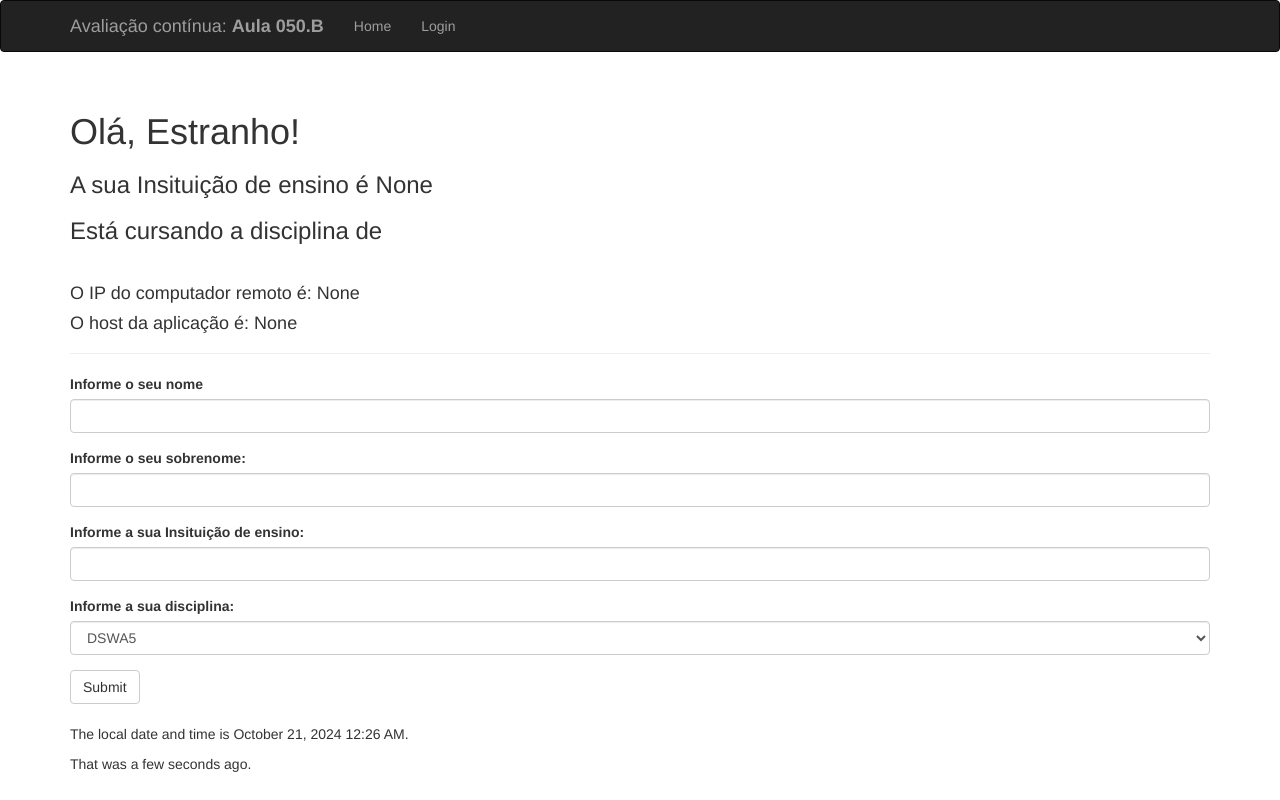
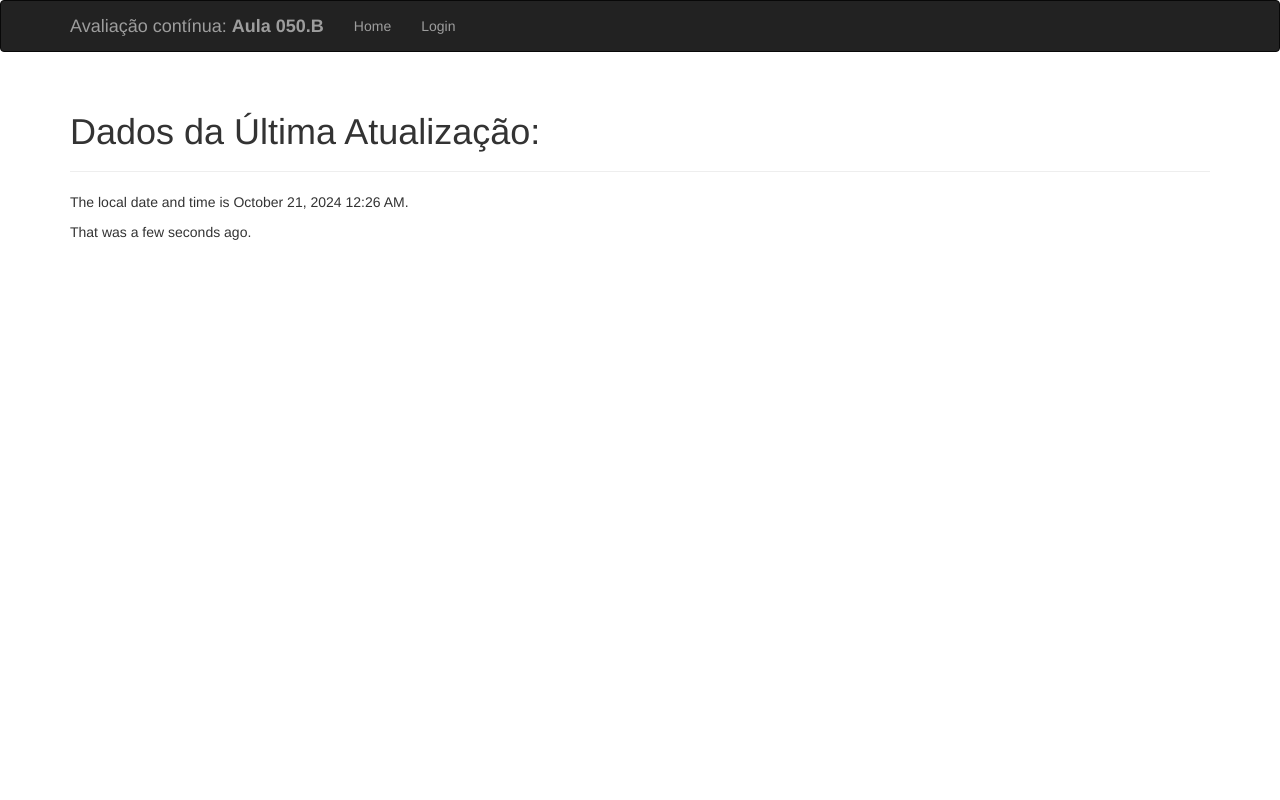
Before and after one commit to marianaolfr/Semana-04.-Templates, a Flask app: page / in a window 1280 px wide. Run offline with Flask 3, Linux system fonts and the light colour scheme; some libraries are stand-ins or nearby versions.

Commit message:
Update index.html

```diff
--- a/templates/index.html
+++ b/templates/index.html
@@ -1,19 +1,11 @@
 {% extends "base.html" %}
-{% import "bootstrap/wtf.html" as wtf %}
 
 {% block title %}Flasky{% endblock %}
 
 {% block page_content %}
 <div class="page-header">
-    <h1>Olá, {% if name %}{{name}} {{surname}}{% else %}Estranho{% endif %}!</h1>
-    <h3>A sua Insituição de ensino é {{institution}}</h3>
-    <h3>Está cursando a disciplina de {{choices[discipline]}}</h3>
-    <br>
-    <h4>O IP do computador remoto é: {{remote_addr}}</h4>
-    <h4>O host da aplicação é: {{remote_host}}</h4>
+    <h1>Dados da Última Atualização:</h1>
 </div>
-{{ wtf.quick_form(form) }}
-<br>
 <p>The local date and time is {{ moment(current_time).format('LLL') }}.</p>
 <p>That was {{ moment(current_time).fromNow(refresh=True) }}.</p>
 {% endblock %}
```
